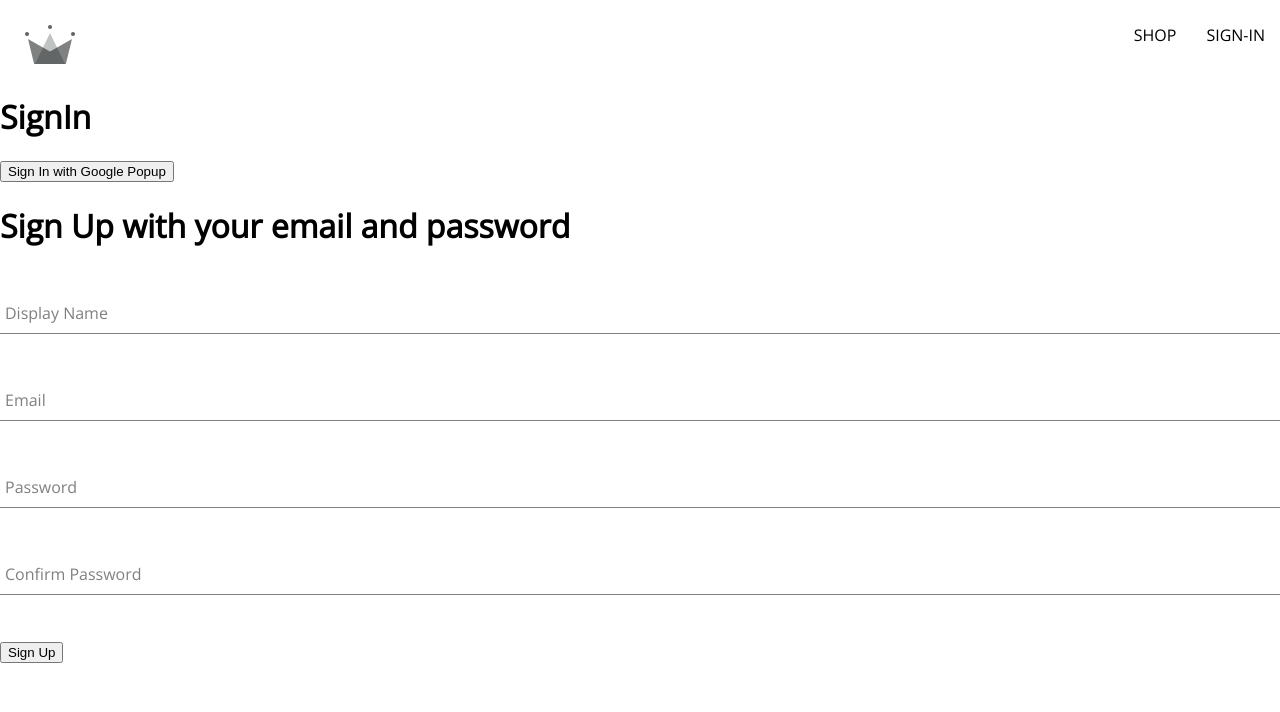
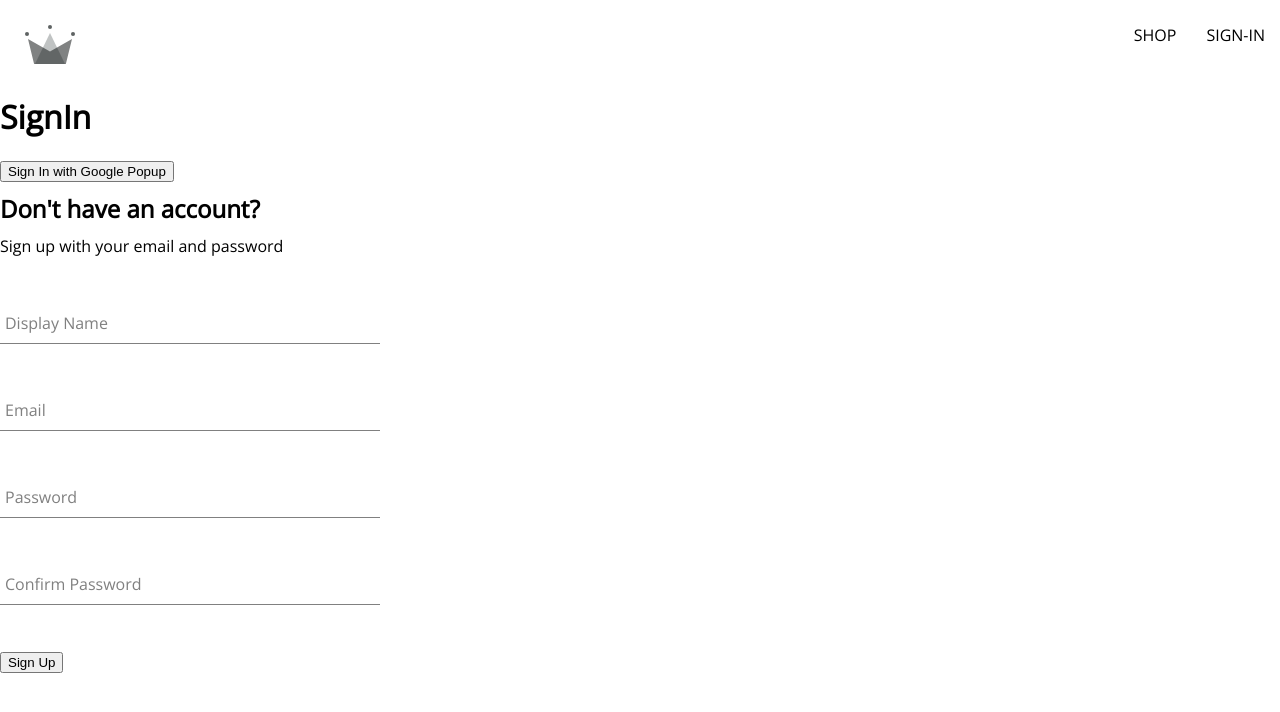
Before and after one commit to charisearter/shopping-site, a React (Create React App) app: page /signIn in a window 1280 px wide. Shown: the top 712 px of the page. Built offline with nearby package versions, Linux system fonts and the light colour scheme.

Commit message:
added styles to signup form

```diff
--- a/src/components/sign-up-form/sign-up-form.component.jsx
+++ b/src/components/sign-up-form/sign-up-form.component.jsx
@@ -4,6 +4,8 @@
 	createAuthUserWithEmailAndPassword,
 	createUserDocumentFromAuth,
 } from '../../utils/firebase/firebase.utils';
+
+import './sign-up-form.styles.scss';
 
 // shape of form field defaults
 const defaultFormFields = {
@@ -58,7 +60,8 @@
 
 	return (
 		<div className='sign-up-container'>
-			<h1>Sign Up with your email and password</h1>
+			<h2>Don't have an account?</h2>
+			<span>Sign up with your email and password</span>
 			<form onSubmit={handleSubmit}>
 				<FormInput
 					label='Display Name'
--- /dev/null
+++ b/src/components/sign-up-form/sign-up-form.styles.scss
@@ -0,0 +1,9 @@
+.sign-up-container {
+  display: flex;
+  flex-direction: column;
+  width: 380px;
+
+  h2 {
+    margin: 10px 0;
+  }
+}
```
